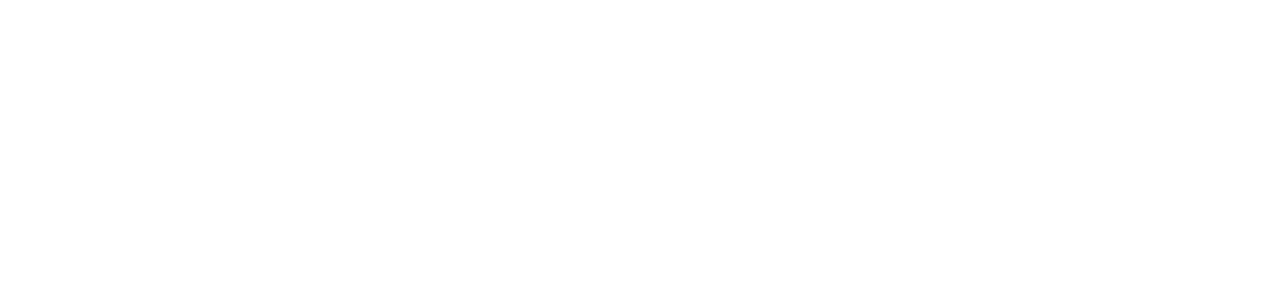
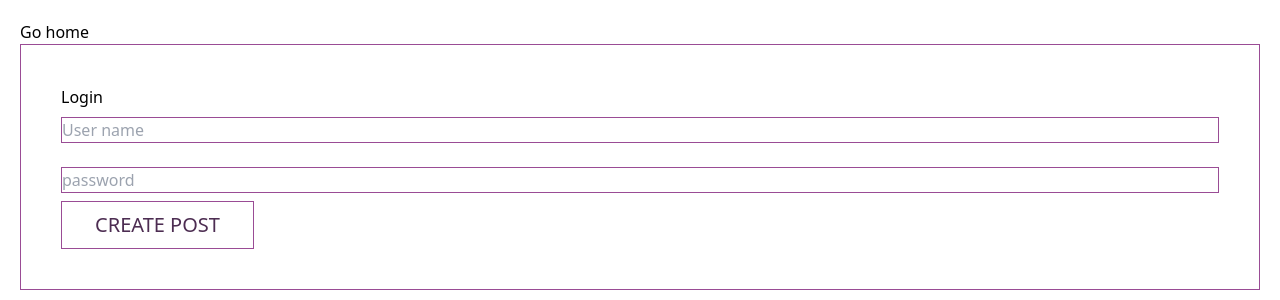
Before and after one commit to MADROCHA/hackathon2022_thefempost, a React (Create React App) app: page /login in a window 1280 px wide. Before the commit this address had no page. Shown: the top 300 px of the page. Built offline with nearby package versions, Linux system fonts and the light colour scheme.

Commit message:
login form

```diff
--- /dev/null
+++ b/src/pages/Login.jsx
@@ -0,0 +1,36 @@
+import { useParams, Link } from "react-router-dom"
+import Main from "../components/Main";
+
+const Login = () => {
+    const params = useParams();
+    return (
+        <Main>
+            <Link to="/">Go home</Link>
+                <div class="flex flex-col p-10 border border-violet-light">
+
+                    <h2>Login</h2>
+
+                    <form action="">
+
+                        <div class="flex flex-col space-y-2">
+                            <label for="username"></label>
+                            <input class="border-violet-light border" placeholder="User name" type="text" id="title" name="title"/>
+                            <label for="content"></label>
+
+                            <label for="title"></label>
+                            <input class="border-violet-light border" placeholder="password" type="text" id="category" name="category"/>
+
+                            <button class="border-violet-light border hover:bg-violet-dark hover:text-white open-sans text-violet-dark text-xl justify-center flex place-items-center h-12 w-2/12 ">
+                                    CREATE POST
+                            </button>
+                        </div>
+                    </form>
+
+                </div>
+
+
+        </Main>
+        )
+}
+
+export default Login;
--- a/src/routes/RoutesConfig.jsx
+++ b/src/routes/RoutesConfig.jsx
@@ -1,6 +1,7 @@
 import {BrowserRouter as Router, Routes, Route } from 'react-router-dom';
 import Home from '../pages/Home';
 import Post from '../pages/Post';
+import Login from '../pages/Login';
 
 const RoutesConfig = () => {
   return (
@@ -8,6 +9,7 @@
       <Routes>
         <Route path="/" element={ <Home/> } />
         <Route path="/post/:id" element={ <Post/> } />
+        <Route path="/login" element={ <Login/> } />
       </Routes>
     </Router>
   )
```
